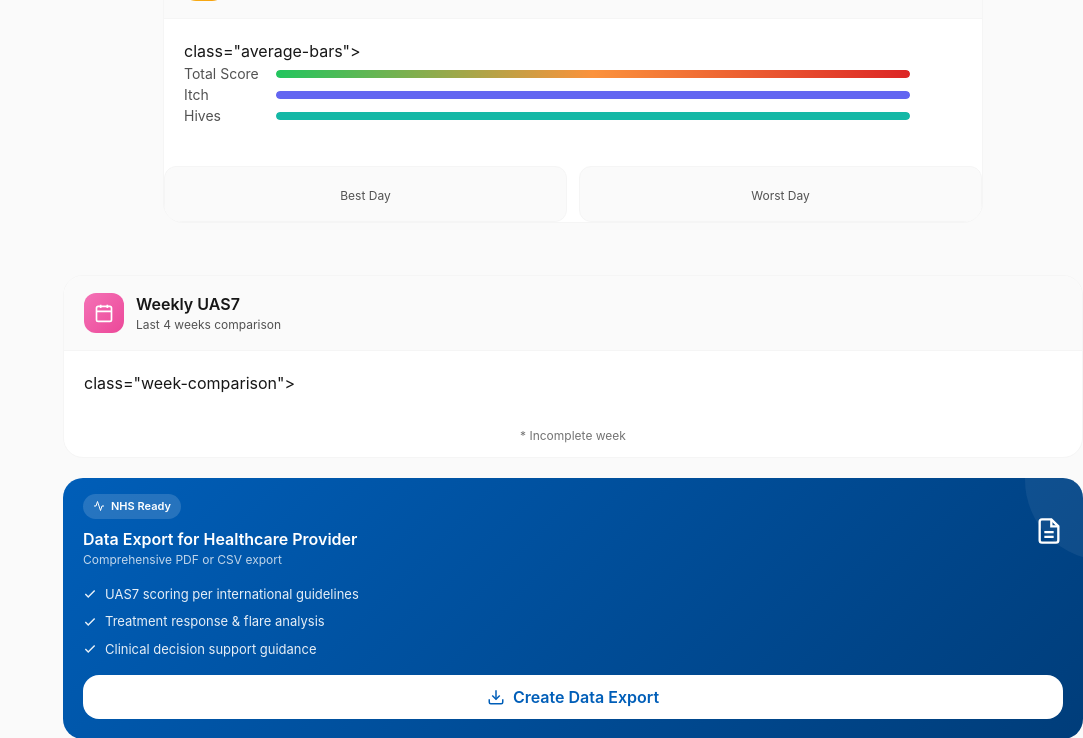
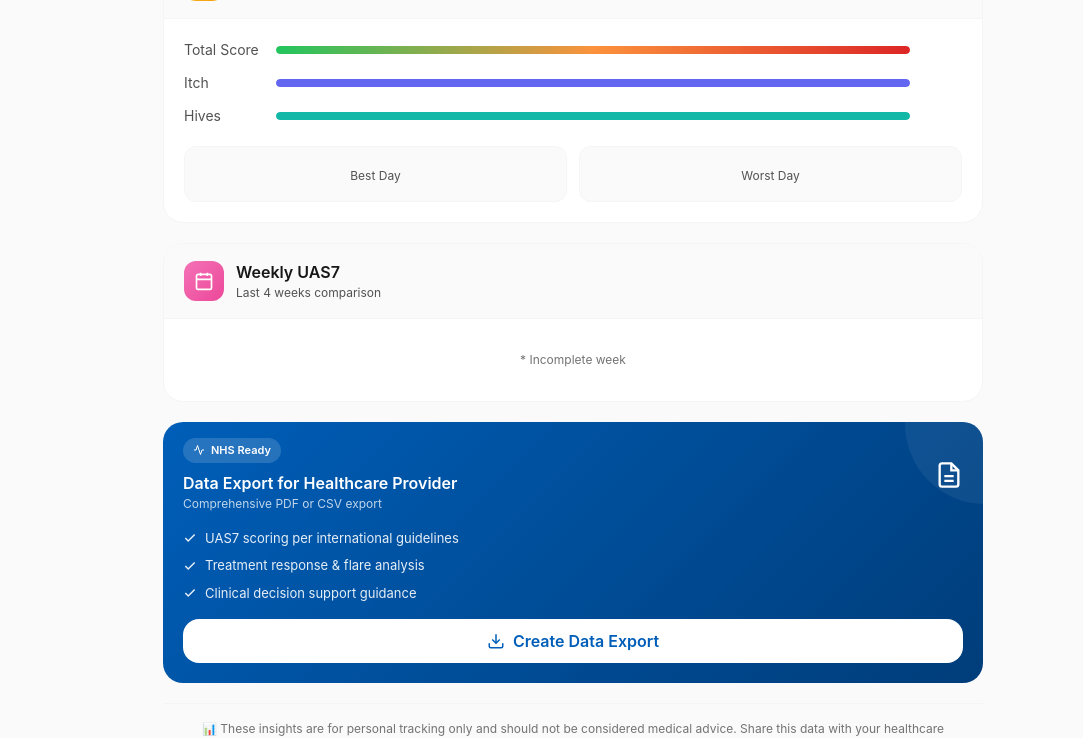
Before and after one commit to DanielPicciau/CSU_APP, a Django app: template templates/tracking/insights.html in a window 1280 px wide. Shown: the part 921-1659 px from the top of the page, without its empty margins (197-1280 px from the left). Run offline with Django 5.2, Linux system fonts and the light colour scheme; the template is opened without the code that fills it, so the values that code supplies are empty.

Commit message:
fix: correct HTML structure in insights template by nesting average-bars and week-comparison within insight-card__body

```diff
--- a/templates/tracking/insights.html
+++ b/templates/tracking/insights.html
@@ -510,7 +510,8 @@
             </div>
         </div>
 
-        <div class="insight-card__body"> class="average-bars">
+        <div class="insight-card__body">
+            <div class="average-bars">
             <div class="average-bar">
                 <span class="average-bar__label">Total Score</span>
                 <div class="average-bar__track">
@@ -564,7 +565,8 @@
             </div>
         </div>
 
-        <div class="insight-card__body"> class="week-comparison">
+        <div class="insight-card__body">
+            <div class="week-comparison">
             {% for week in weekly_scores %}
             <div class="week-block {% if forloop.first %}week-block--current{% endif %}">
                 <div class="week-block__score" style="color: {% if week.uas7 <= 6 %}var(--color-score-0){% elif week.uas7 <= 15 %}var(--color-score-2){% elif week.uas7 <= 27 %}var(--color-score-4){% else %}var(--color-score-6){% endif %};">
```
